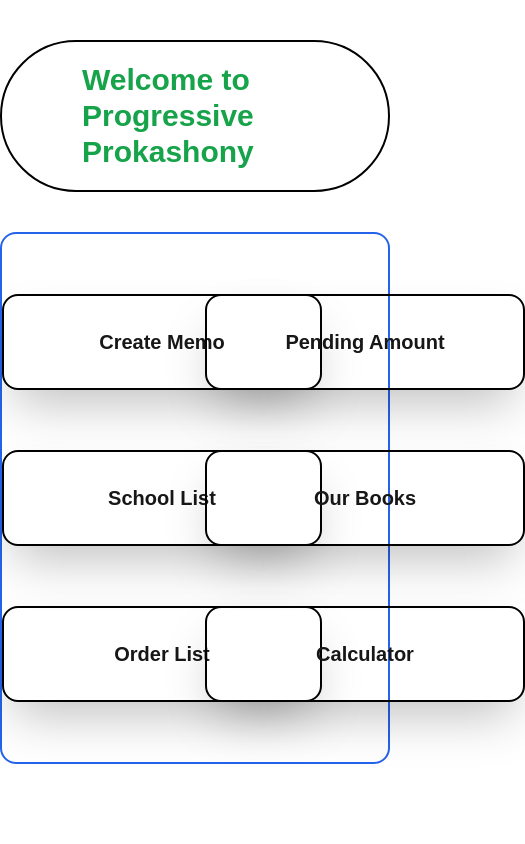
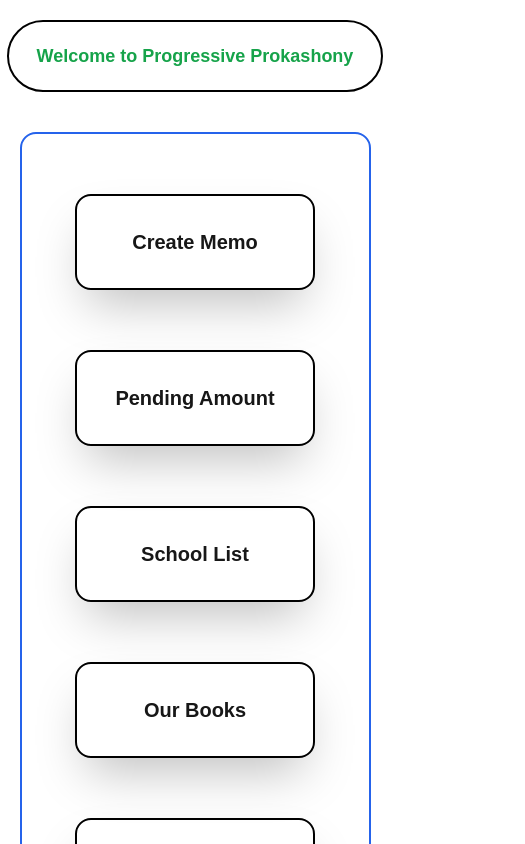
Before and after one commit to Shakib-Shajid/publication_management, a Next.js app: page / in a window 390 px wide. Shown: the top 844 px of the page, 525 px wide, since content can reach past the window. Built offline with nearby package versions, Linux system fonts and the light colour scheme.

Commit message:
responsive view added

```diff
--- a/src/app/components/Banner.jsx
+++ b/src/app/components/Banner.jsx
@@ -2,55 +2,57 @@
 
 const Banner = () => {
     return (
-        <div>
-            <div className='flex justify-center mt-10'>
-                <h2 className='text-3xl font-bold text-green-600 inline-block border-2 border-black rounded-full px-20 py-5'>Welcome to Progressive Prokashony</h2>
+        <div className=''>
+            <div className='flex justify-center mt-5'>
+                <h2 className='text-lg lg:text-3xl font-bold text-green-600 border-2 border-black rounded-full px-7 md:px-20 py-5'>Welcome to Progressive Prokashony</h2>
             </div>
 
-            <div className='grid grid-cols-2 gap-5 border-2 border-blue-600 my-10 rounded-2xl py-10'>
+            <div className='grid grid-cols-1 md:grid-cols-2 gap-5 border-2 border-blue-600 my-10 rounded-2xl py-10 w-[90%] md:w-full mx-auto'>
                 <div>
-                    <div className="card border-2 border-black shadow-2xl w-80 mx-auto my-5">
+                    <div className="card border-2 border-black shadow-2xl w-60 lg:w-80 mx-auto my-5">
                         <div className="card-body text-center">
                             <h2 className="gap-2 text-xl font-semibold leading-7">Create Memo</h2>
                         </div>
                     </div>
                 </div>
                 <div>
-                    <div className="card border-2 border-black shadow-2xl w-80 mx-auto my-5">
+                    <div className="card border-2 border-black shadow-2xl w-60 lg:w-80 mx-auto my-5">
                         <div className="card-body text-center">
                             <h2 className="gap-2 text-xl font-semibold leading-7">Pending Amount</h2>
                         </div>
                     </div>
                 </div>
                 <div>
-                    <div className="card border-2 border-black shadow-2xl w-80 mx-auto my-5">
+                    <div className="card border-2 border-black shadow-2xl w-60 lg:w-80 mx-auto my-5">
                         <div className="card-body text-center">
                             <h2 className="gap-2 text-xl font-semibold leading-7">School List</h2>
                         </div>
                     </div>
                 </div>
                 <div>
-                    <div className="card border-2 border-black shadow-2xl w-80 mx-auto my-5">
+                    <div className="card border-2 border-black shadow-2xl w-60 lg:w-80 mx-auto my-5">
                         <div className="card-body text-center">
                             <h2 className="gap-2 text-xl font-semibold leading-7">Our Books</h2>
                         </div>
                     </div>
                 </div>
                 <div>
-                    <div className="card border-2 border-black shadow-2xl w-80 mx-auto my-5">
+                    <div className="card border-2 border-black shadow-2xl w-60 lg:w-80 mx-auto my-5">
                         <div className="card-body text-center">
                             <h2 className="gap-2 text-xl font-semibold leading-7">Order List</h2>
                         </div>
                     </div>
                 </div>
                 <div>
-                    <div className="card border-2 border-black shadow-2xl w-80 mx-auto my-5">
+                    <div className="card border-2 border-black shadow-2xl w-60 lg:w-80 mx-auto my-5">
                         <div className="card-body text-center">
                             <h2 className="gap-2 text-xl font-semibold leading-7">Calculator</h2>
                         </div>
                     </div>
                 </div>
             </div>
+
+            <p className='text-sm text-center text-gray-400'>All right reserved to Progressive Prokashony</p>
         </div>
     );
 };
--- a/src/app/globals.css
+++ b/src/app/globals.css
@@ -19,3 +19,9 @@
   background: var(--background);
   font-family: Arial, Helvetica, sans-serif;
 }
+
+
+[data-theme="dark"] {
+  background-color: black;
+  color: white;
+}
--- a/src/app/page.js
+++ b/src/app/page.js
@@ -2,7 +2,7 @@
 
 export default function Home() {
   return (
-    <div className="max-w-7xl mx-auto">
+    <div className="max-w-2xl lg:max-w-7xl mx-auto">
         <Banner />
     </div>
   );
```
